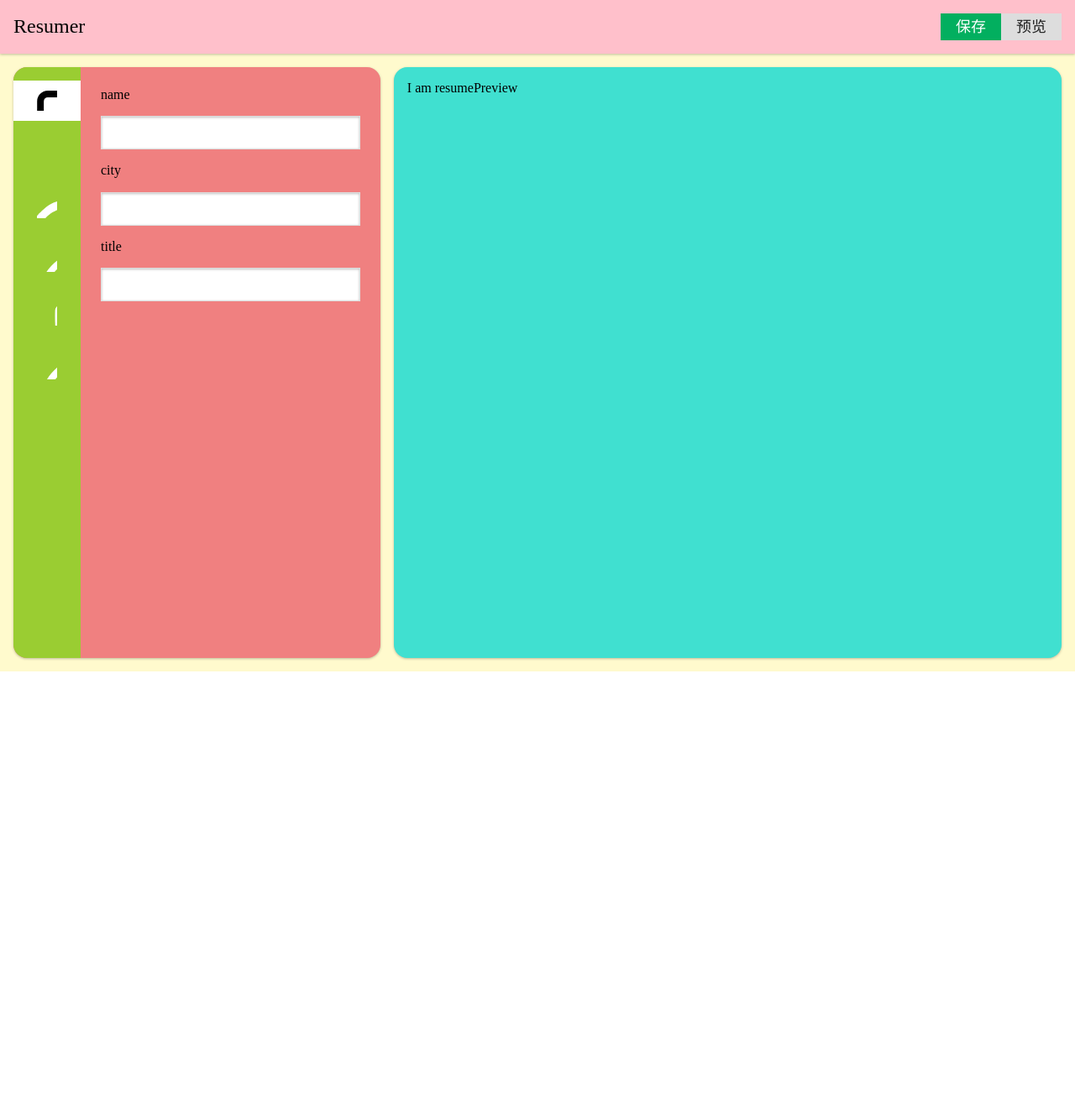
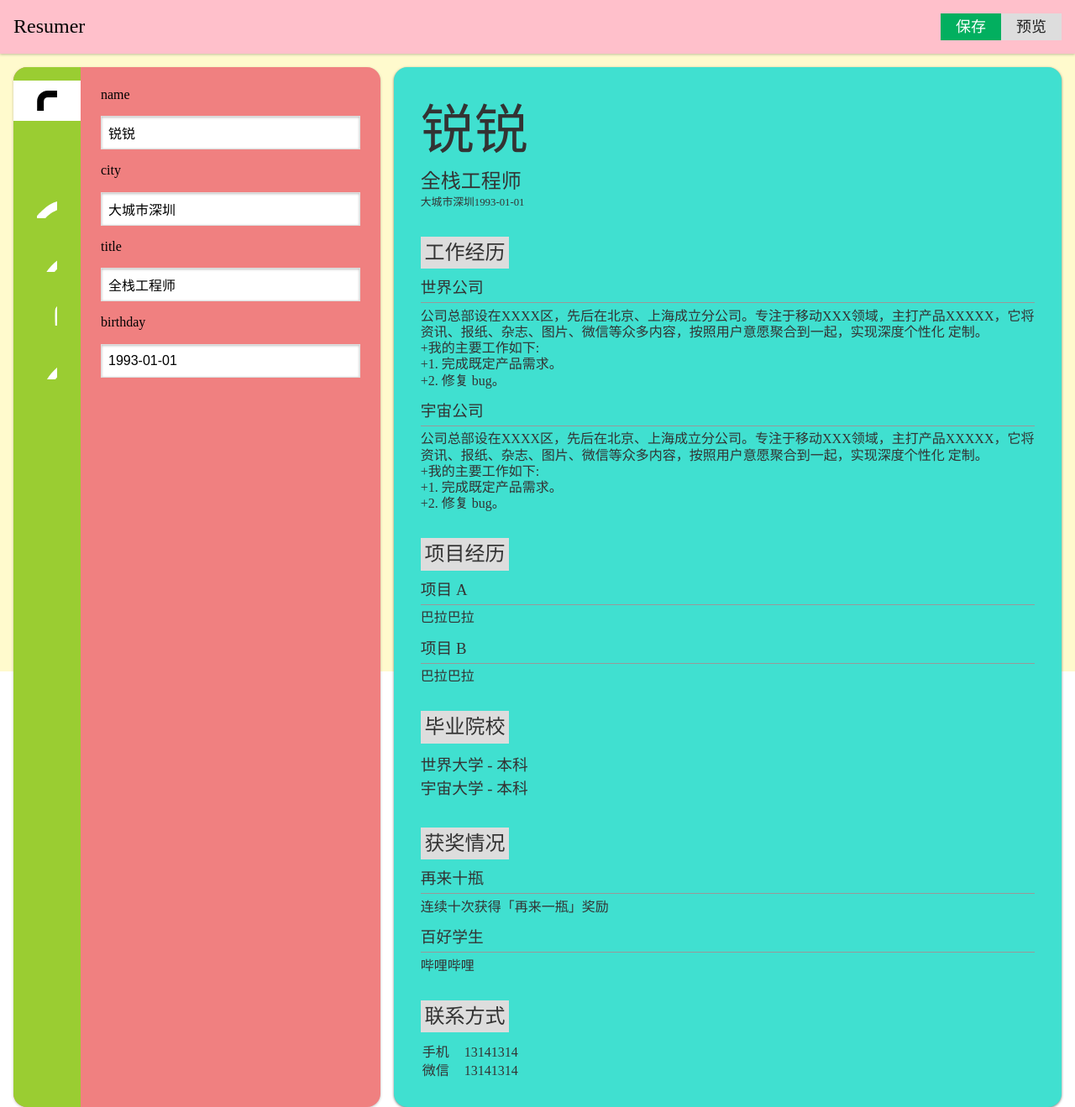
Before and after one commit to HuangHongRui/VueResume, a Vue app: page / in a window 1280 px wide. Shown: the whole page at 84% size. Before the commit the page ends 800 px from the top, so only its background shows below. Built offline with nearby package versions, Linux system fonts and the light colour scheme.

Commit message:
Vuex | Update :octocat:

```diff
--- a/package.json
+++ b/package.json
@@ -13,7 +13,8 @@
     "node-sass": "^4.5.3",
     "sass-loader": "^6.0.6",
     "vue": "^2.3.3",
-    "vue-router": "^2.6.0"
+    "vue-router": "^2.7.0",
+    "vuex": "^2.3.1"
   },
   "devDependencies": {
     "autoprefixer": "^7.1.2",
--- a/src/App.vue
+++ b/src/App.vue
@@ -18,14 +18,11 @@
 import ResumeEditor from './components/ResumeEditor'
 import ResumePreview from './components/ResumePreview'
 import icons from './assets/icons'
+import store from './store/index'
 
 export default {
   name: 'app',
-  data: function(){
-    return {
-      text: '你好'
-    }
-  },
+  store,
   components: {Topbar, ResumeEditor, ResumePreview},
   created(){
     document.body.insertAdjacentHTML('afterbegin', icons) //
--- a/src/components/ResumeEditor.vue
+++ b/src/components/ResumeEditor.vue
@@ -40,45 +40,20 @@
 
   export default {
     name: 'ResumeEditor',
-    data() {
-      return {
-        selected: 'profile',
-        resume: {
-          config: [
-            { field: 'profile', icon: 'id' },
-            { field: 'work history', icon: 'work' },
-            { field: 'education', icon: 'book' },
-            { field: 'projects', icon: 'heart' },
-            { field: 'awards', icon: 'cup' },
-            { field: 'contacts', icon: 'phone' },
-          ],
-          profile: {
-            name: '',
-            city: '',
-            title: ''
-          },
-          'work history': [
-            { company: 'AL', content: '我的第二份工作是' },
-            { company: 'TX', content: '我的第一份工作是' },
-          ],
-          education: [
-            { school: 'AL', content: '文字' },
-            { school: 'TX', content: '文字' },
-          ],
-          projects: [
-            { name: 'project A', content: '文字' },
-            { name: 'project B', content: '文字' },
-          ],
-          awards: [
-            { name: 'awards A', content: '文字' },
-            { name: 'awards B', content: '文字' },
-          ],
-          contacts: [
-            { contact: 'phone', content: '13812345678' },
-            { contact: 'qq', content: '12345678' },
-          ],
+    computed: {
+      selected: {
+        get() {
+          return this.$store.state.selected
+        },
+        set(value) {
+          return this.$store.commit('switchTab', value)
         }
+      },
+      resume () {
+        return this.$store.state.resume
       }
+    },
+    methods: {
     }
   }
 
@@ -94,7 +69,7 @@
     display: flex;
     flex-direction: row;
     overflow: auto;
-    width: 35%;
+    min-width: 35%;
     border-radius: 16px;
     > nav{
       width: 80px;
--- a/src/components/ResumePreview.vue
+++ b/src/components/ResumePreview.vue
@@ -1,7 +1,71 @@
 <template>
 
   <div id="resumePreview">
-    I am resumePreview
+
+
+
+    <section data-name="profile" v-show="resume.profile">
+      <h1>
+        {{resume.profile.name}}
+      </h1>
+      <h2>{{resume.profile.title}}</h2>
+      <p>
+        <small>{{resume.profile.city}}</small>
+        <small>{{resume.profile.birthday}}</small>
+      </p>
+    </section>
+
+    <section data-name="workHistory" v-show="resume.workHistory">
+      <h2>工作经历</h2>
+      <ol>
+        <li v-for="item in resume.workHistory">
+          <h3>{{item.company}}</h3>
+          <p v-show="item.content"> {{item.content}} </p>
+        </li>
+      </ol>
+    </section>
+
+    <section data-name="projects" v-show="resume.education">
+      <h2>项目经历</h2>
+      <ol>
+        <li v-for="item in resume.projects">
+          <h3>{{item.name}}</h3>
+          <p v-show="item.content"> {{item.content}} </p>
+        </li>
+      </ol>
+    </section>
+
+    <section data-name="education" v-show="resume.education">
+      <h2>毕业院校</h2>
+      <ol>
+        <li v-for="item in resume.education">
+          <h3>{{item.school}}
+            <span v-show="item.content"> - {{item.content}} </span>
+          </h3>
+        </li>
+      </ol>
+    </section>
+
+    <section data-name="awards" v-show="resume.awards">
+      <h2>获奖情况</h2>
+      <ol>
+        <li v-for="item in resume.awards">
+          <h3>{{item.name}}</h3>
+          <p v-show="item.content"> {{item.content}} </p>
+        </li>
+      </ol>
+    </section>
+
+    <section data-name="contacts" v-show="resume.contacts">
+      <h2>联系方式</h2>
+      <table>
+        <tr v-for="item in resume.contacts">
+          <td>{{item.contact}}</td>
+          <td v-show="item.content"> {{item.content}} </td>
+        </tr>
+      </table>
+    </section>
+
   </div>
 
 </template>
@@ -14,7 +78,12 @@
 <script>
 
   export default {
-    name: 'ResumePreview'
+    name: 'ResumePreview',
+    computed: {
+      resume() {
+        return this.$store.state.resume
+      }
+    }
   }
 
 </script>
@@ -25,15 +94,52 @@
 
 
 
-<style>
+<style lang="scss">
 
   #resumePreview{
     flex-grow: 1;
     margin-left: 16px;
+    border-radius: 16px;
     background:turquoise;
-    padding: 16px;
-    border-radius: 16px;
-    box-shadow:0 1px 3px 0 rgba(0,0,0,0.25);
-  }
+    box-shadow:0 1px 3px 0 rgba(0,0,0,0.5);
+    padding: 2em;
+    color: #333;
+    line-height: 1.2;
+    overflow: auto;
+              * {
+                box-sizing: border-box;
+                font-variant: normal;
+                font-weight: normal;
+              }
+              ol{ list-style: none; }
+              section + section{ margin-top: 2em; }
+              p{ white-space: pre-line; }
+              section {
+                > h2:first-child{ background: #ddd; display: inline-block; padding: .2em;
+                  margin-bottom: .5em;
+                }
+              }
+              section[data-name="profile"]{
+                > h1{ margin: .1em 0; font-size: 4em; }
+              }
+              section[data-name="workHistory"],
+              section[data-name="projects"],
+              section[data-name="awards"]{
 
+                li + li { margin-top: 1em; }
+                li {
+                  h3{ border-bottom: 1px solid #999; padding-bottom: .3em; margin-bottom: .3em; }
+                }
+              }
+              section[data-name="education"]{
+                li{
+                  line-height: 1.5;
+                }
+              }
+              section[data-name="contacts"]{
+                td:first-child{
+                  padding-right: 1em;
+                }
+              }
+            }
 </style>
--- /dev/null
+++ b/src/store/index.js
@@ -0,0 +1,56 @@
+import Vuex from 'vuex'
+import Vue from 'vue'
+
+Vue.use(Vuex)
+export default new Vuex.Store({
+  state: {
+    selected: 'profile',
+    resume: {
+      config: [
+        { field: 'profile', icon: 'id' },
+        { field: 'workHistory', icon: 'work' },
+        { field: 'education', icon: 'book' },
+        { field: 'projects', icon: 'heart' },
+        { field: 'awards', icon: 'cup' },
+        { field: 'contacts', icon: 'phone' },
+      ],
+      profile: {
+        name: '锐锐',
+        city: '大城市深圳',
+        title: '全栈工程师',
+        birthday: '1993-01-01'
+      },
+      workHistory: [
+        { company: '世界公司', content: `公司总部设在XXXX区，先后在北京、上海成立分公司。专注于移动XXX领域，主打产品XXXXX，它将资讯、报纸、杂志、图片、微信等众多内容，按照用户意愿聚合到一起，实现深度个性化 定制。
+ +我的主要工作如下:
+ +1. 完成既定产品需求。
+ +2. 修复 bug。` },
+        { company: '宇宙公司', content: `公司总部设在XXXX区，先后在北京、上海成立分公司。专注于移动XXX领域，主打产品XXXXX，它将资讯、报纸、杂志、图片、微信等众多内容，按照用户意愿聚合到一起，实现深度个性化 定制。
+ +我的主要工作如下:
+ +1. 完成既定产品需求。
+ +2. 修复 bug。` }
+      ],
+      education: [
+        { school: '世界大学', content: '本科' },
+        { school: '宇宙大学', content: '本科' },
+      ],
+      projects: [
+        { name: '项目 A', content: '巴拉巴拉' },
+        { name: '项目 B', content: '巴拉巴拉' },
+      ],
+      awards: [
+        { name: '再来十瓶', content: '连续十次获得「再来一瓶」奖励' },
+        { name: '百好学生', content: '哔哩哔哩' },
+      ],
+      contacts: [
+        { contact: '手机', content: '13141314' },
+        { contact: '微信', content: '13141314' },
+      ],
+    }
+  },
+  mutations: {
+    switchTab(state, payload) {
+      state.selected = payload
+    }
+  }
+})
```
Also changed, not shown: config/index.js (+4 -4 lines), 1 other file (tests, documents, lock files or other folders).
